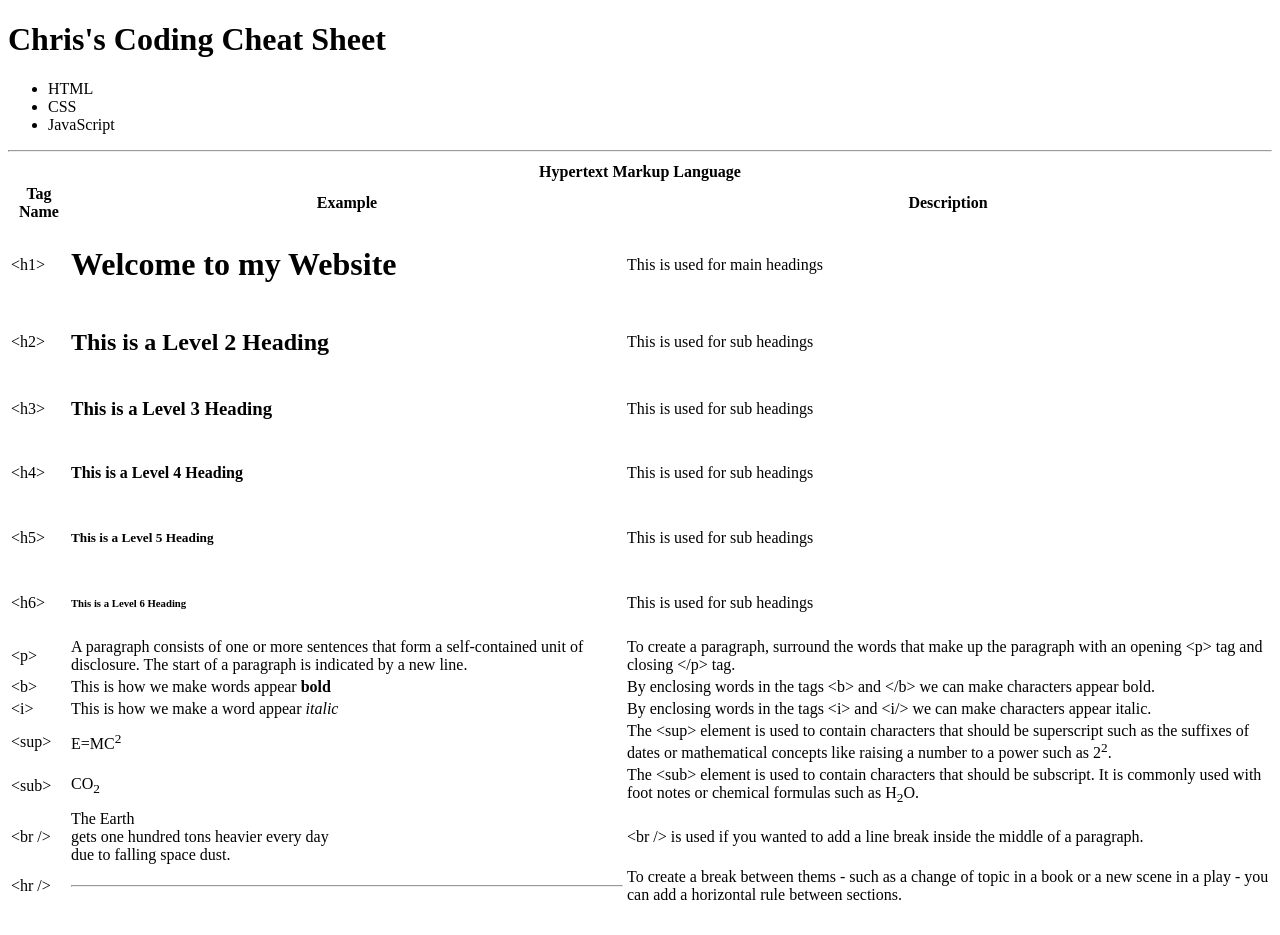
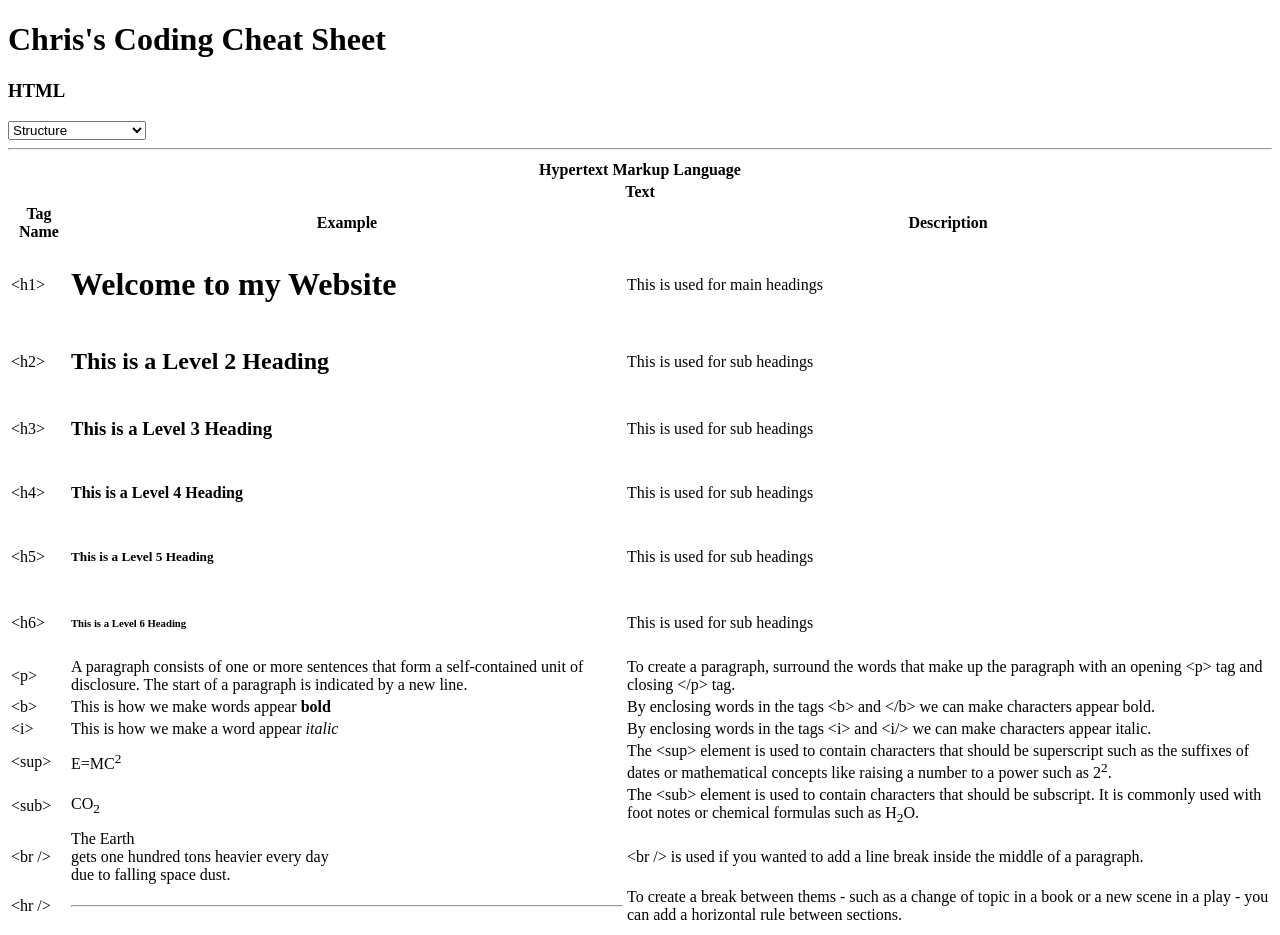
Before and after one commit to devpro012888/codingcheatsheet, a plain HTML site: page index.html in a window 1280 px wide. Drawn offline with Linux system fonts and the light colour scheme.

Commit message:
approved

```diff
--- a/index.html
+++ b/index.html
@@ -4,16 +4,26 @@
             <title>Coding Cheat Sheet</title>
         </head>
         <h1> Chris's Coding Cheat Sheet</h1>
-        <ul>
-            <li>HTML</li>
-            <li>CSS</li>
-            <li>JavaScript</li>
-        </ul>
+            <h3>HTML</h3>
+                <select name="HTML">
+                    <option value="structure">Structure</option>
+                    <option value="text">Text</option>
+                    <option value="lists">Lists</option>
+                    <option value="links">Links</option>
+                    <option value="images">Images</option>
+                    <option value="tables">Tables</option>
+                    <option value="forms">Forms</option>
+                    <option value="extra markup">Extra Markup</option>
+                    <option value="flash video audio">Flash, Video, Audio</option>
+                </select>
         <hr>
         <body>
             <table>
                 <tr>
                     <th colspan="3">Hypertext Markup Language</th>
+                </tr>
+                <tr>
+                    <th colspan="3">Text</th>
                 </tr>
                 <tr>
                     <th>Tag Name</th>
@@ -109,5 +119,6 @@
                     </td>
                 </tr>
             </table>
+
         </body>
     </html>
```
